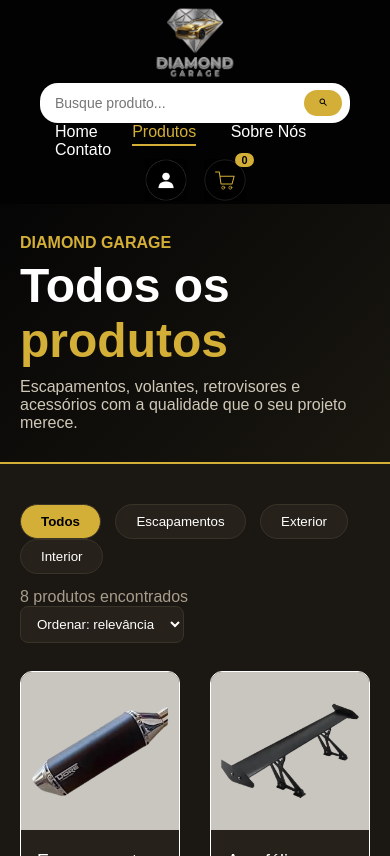
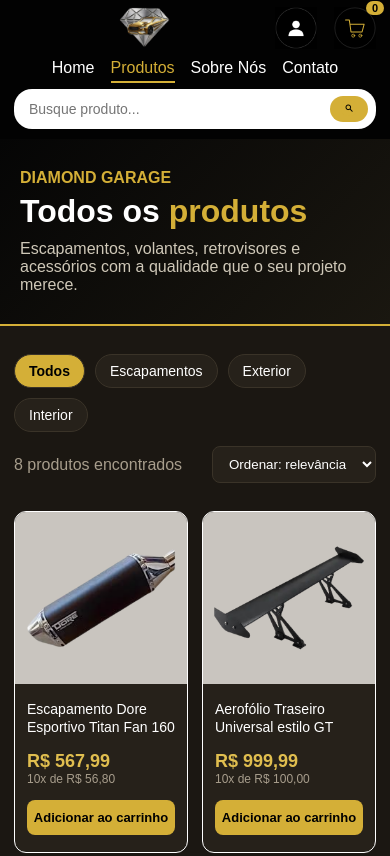
Before and after one commit to DevKaua1/Diamond_Garage, a plain HTML site: page pages/produto.html in a window 390 px wide. Shown: the top 856 px of the page. Drawn offline with Linux system fonts and the light colour scheme.

Commit message:
responsividade no produto

```diff
--- a/css/pages/produto.css
+++ b/css/pages/produto.css
@@ -136,7 +136,15 @@ a {
   display: flex;
   justify-content: space-between;
   align-items: center;
+  gap: 14px;
   margin-bottom: 28px;
+}
+
+.barra > div {
+  display: flex;
+  align-items: center;
+  flex-wrap: wrap;
+  gap: 10px;
 }
 
 .filtro {
@@ -145,7 +153,6 @@ a {
   border: 1px solid #3a3328;
   border-radius: 20px;
   padding: 9px 20px;
-  margin-right: 10px;
   cursor: pointer;
 }
 
@@ -157,7 +164,7 @@ a {
 
 #total {
   color: #a79d8c;
-  margin-right: 14px;
+  margin-right: 4px;
 }
 
 #ordenar {
@@ -290,45 +297,107 @@ a {
 }
 
 @media (max-width: 1100px) {
-  .busca input {
-    width: 400px;
+  .cabecalho {
+    flex-wrap: wrap;
+    gap: 6px 20px;
+    padding: 3px 20px 8px;
   }
 
-  .lista {
-    grid-template-columns: repeat(2, 320px);
-  }
-}
-
-@media (max-width: 700px) {
-  .cabecalho {
-    flex-wrap: wrap;
-    justify-content: center;
+  .busca {
+    order: 3;
+    width: 100%;
   }
 
   .busca input {
     width: 100%;
   }
 
+  .menu {
+    margin-left: auto;
+  }
+
+  .banner {
+    padding: 40px 8%;
+  }
+
+  .lista {
+    grid-template-columns: repeat(2, minmax(0, 320px));
+  }
+
+  .colunas {
+    flex-wrap: wrap;
+    gap: 20px;
+    padding: 0 20px;
+  }
+}
+
+@media (max-width: 700px) {
+  .cabecalho {
+    justify-content: space-between;
+    padding: 3px 14px 10px;
+  }
+
+  .logo {
+    display: none;
+  }
+
+  .logo-mobile {
+    display: block;
+    height: 50px;
+  }
+
+  .menu {
+    order: 2;
+    width: 100%;
+    display: flex;
+    justify-content: center;
+    flex-wrap: wrap;
+    margin-left: 0;
+  }
+
+  .menu a {
+    margin: 0 8px;
+  }
+
   .busca {
-    width: 100%;
+    order: 3;
   }
 
   .banner {
     padding: 30px 20px;
   }
 
+  .banner h1 {
+    font-size: 32px;
+  }
+
+  .principal {
+    padding: 28px 14px 0;
+  }
+
   .barra {
     flex-direction: column;
+    align-items: stretch;
     gap: 14px;
   }
 
-  .lista {
-     display: grid;
-  grid-template-columns: repeat(2, 1fr);
+  .barra > div:last-child {
+    justify-content: space-between;
   }
 
+  .filtro {
+    padding: 8px 14px;
+    font-size: 14px;
+  }
+
+  .lista {
+    grid-template-columns: repeat(2, minmax(0, 1fr));
+    gap: 14px;
+  }
 
   .produto h3 {
+    font-size: 14px;
+    padding: 12px 12px 0;
     line-height: 1.3;
     min-height: calc(1.3em * 3);
     display: -webkit-box;
@@ -336,8 +405,28 @@ a {
     -webkit-box-orient: vertical;
     overflow: hidden;
   }
+
+  .preco {
+    font-size: 18px;
+    padding: 8px 12px 0;
+  }
+
+  .parcelas {
+    font-size: 12px;
+    padding: 0 12px 10px;
+  }
+
+  .comprar {
+    margin: auto 12px 0;
+    padding: 10px 6px;
+    font-size: 13px;
+  }
+
+  .rodape {
+    margin-top: 40px;
+  }
+
   .colunas {
-     display: flex;
     flex-direction: column;
     padding: 15px;
     gap: 18px;
```
Lines whose indentation alone changed are shown as unchanged.
